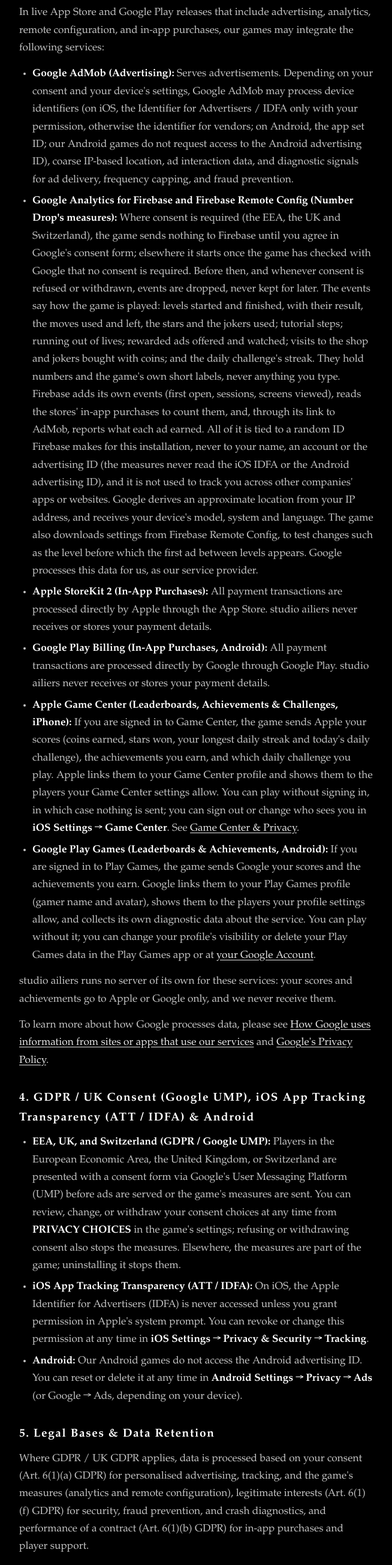
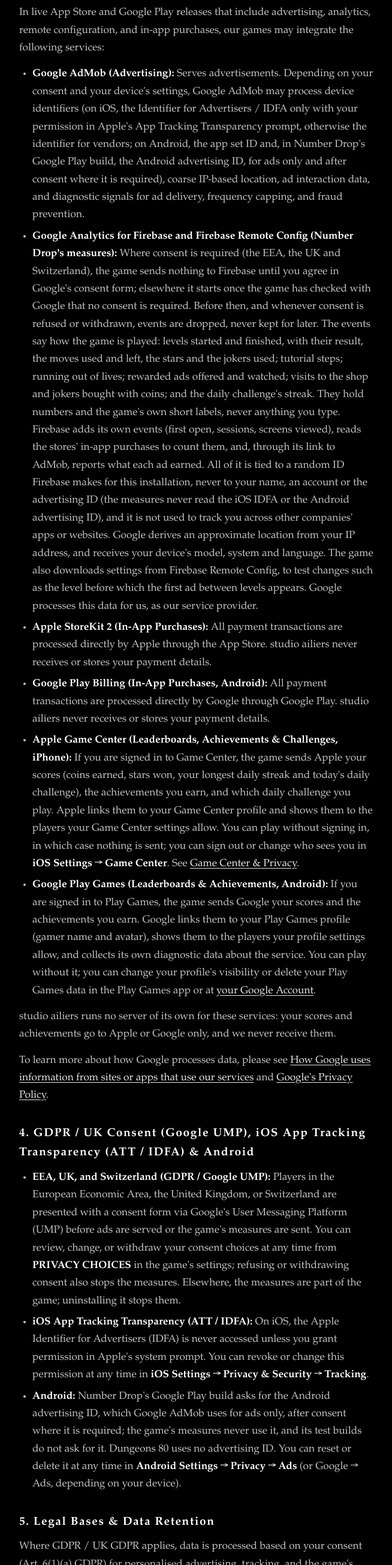
Before and after one commit to lbasseto/lbasseto.github.io, a plain HTML site: page privacy.html in a window 1280 px wide. Shown: the part 1260-3869 px from the top of the page at 60% size, without its empty margins (312-966 px from the left). Drawn offline with Linux system fonts and the light colour scheme; a web font is replaced by a local one.

Commit message:
Privacy policy: the Android advertising ID, per game, as built
Number Drop's Play build asks for AD_ID, used by AdMob for ads only after
consent where required; its test builds don't; Dungeons 80 uses none.

For lbasseto/number_drop#463

Co-Authored-By: Claude Opus 5.5 <noreply@anthropic.com>

```diff
--- a/privacy.html
+++ b/privacy.html
@@ -183,8 +183,9 @@
         <li>
           <strong>Google AdMob (Advertising):</strong> Serves advertisements. Depending on your consent and your device's
           settings, Google AdMob may process device identifiers (on iOS, the Identifier for Advertisers / IDFA only
-          with your permission, otherwise the identifier for vendors; on Android, the app set ID; our Android games do
-          not request access to the Android advertising ID), coarse IP-based location, ad interaction data, and diagnostic signals for ad delivery,
+          with your permission in Apple's App Tracking Transparency prompt, otherwise the identifier for vendors; on
+          Android, the app set ID and, in Number Drop's Google Play build, the Android advertising ID, for ads only and
+          after consent where it is required), coarse IP-based location, ad interaction data, and diagnostic signals for ad delivery,
           frequency capping, and fraud prevention.
         </li>
         <li>
@@ -257,8 +258,9 @@
           permission at any time in <strong>iOS Settings &rarr; Privacy &amp; Security &rarr; Tracking</strong>.
         </li>
         <li>
-          <strong>Android:</strong> Our Android games do not access the Android advertising ID. You can reset or
-          delete it at any time in <strong>Android Settings &rarr; Privacy &rarr; Ads</strong> (or Google &rarr; Ads,
+          <strong>Android:</strong> Number Drop's Google Play build asks for the Android advertising ID, which Google
+          AdMob uses for ads only, after consent where it is required; the game's measures never use it, and its test
+          builds do not ask for it. Dungeons 80 uses no advertising ID. You can reset or delete it at any time in <strong>Android Settings &rarr; Privacy &rarr; Ads</strong> (or Google &rarr; Ads,
           depending on your device).
         </li>
       </ul>
```
